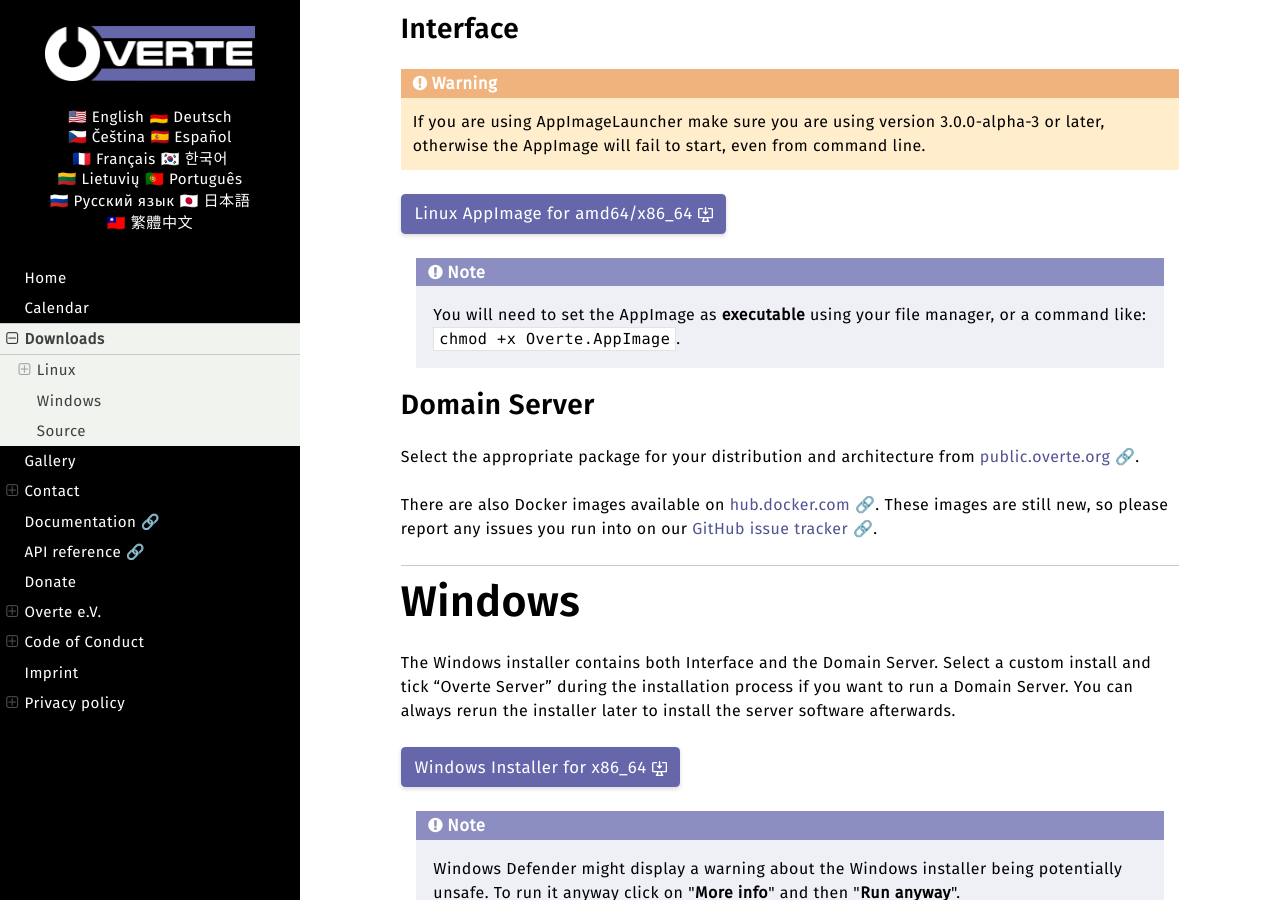
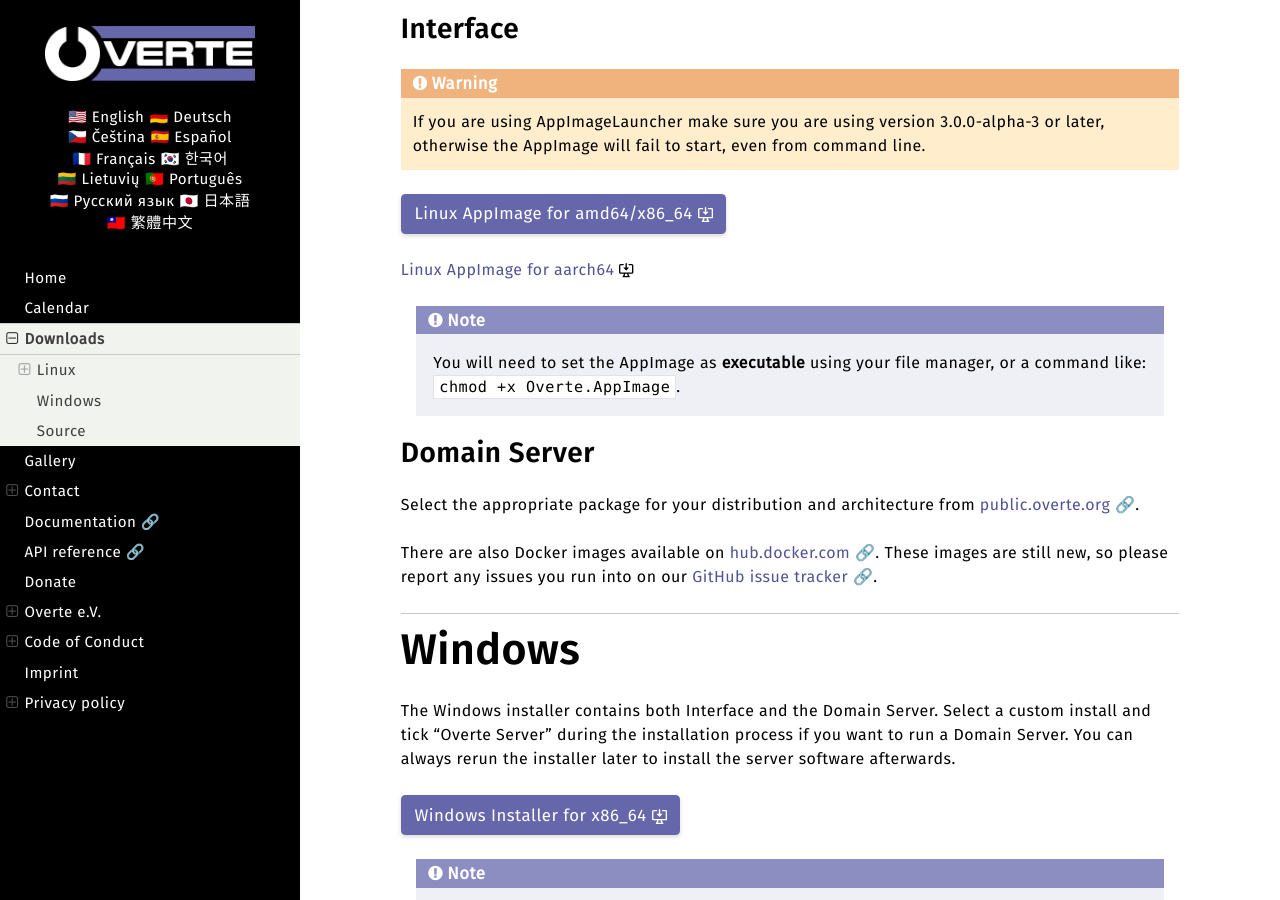
Before and after one commit to overte-org/overte-website-sphinx, a Sphinx documentation site: the page built from source/downloads.rst, in a window 1280 px wide and 900 px high, scrolled down 367 px. Built offline with Sphinx 7.4.7 and the Read the Docs theme 3.1.0, drawn with Linux system fonts in a browser that asks for light colours.

Commit message:
Add link to aarch64 AppImage.

```diff
--- a/source/downloads.rst
+++ b/source/downloads.rst
@@ -26,6 +26,8 @@
     :color: primary
 
         Linux AppImage for amd64/x86_64 :octicon:`desktop-download;0.9em;`
+
+`Linux AppImage for aarch64 <https://public.overte.org/build/overte/release/2026.04.1/Overte-2026.04.1-aarch64.AppImage>`_ :octicon:`desktop-download;0.9em;`
 
 .. note::
 
```
